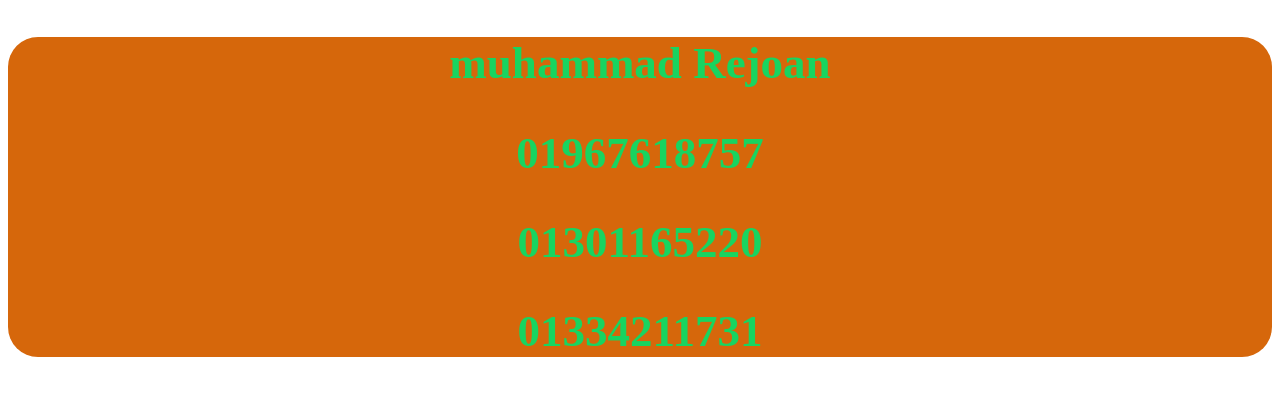
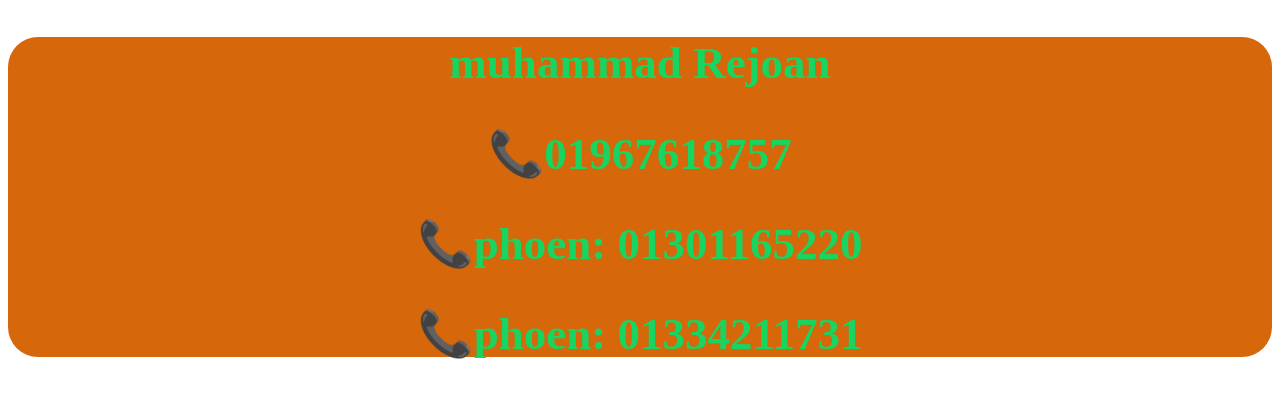
Before and after one commit to muhammadrejoan796-star/project16, a plain HTML site: page index.html in a window 1280 px wide. Drawn offline with Linux system fonts and the light colour scheme.

Commit message:
update icon added

```diff
--- a/index.html
+++ b/index.html
@@ -9,9 +9,9 @@
 <body>
    <div class="demo">
     <h2>muhammad Rejoan</h1>
-   <h2>01967618757</h2>
-<h2>01301165220</h2>
-<h2>01334211731</h2>
+   <h2> 📞01967618757</h2>
+<h2> 📞phoen: 01301165220</h2>
+<h2> 📞phoen: 01334211731</h2>
 </div>
 
 </body>
```
